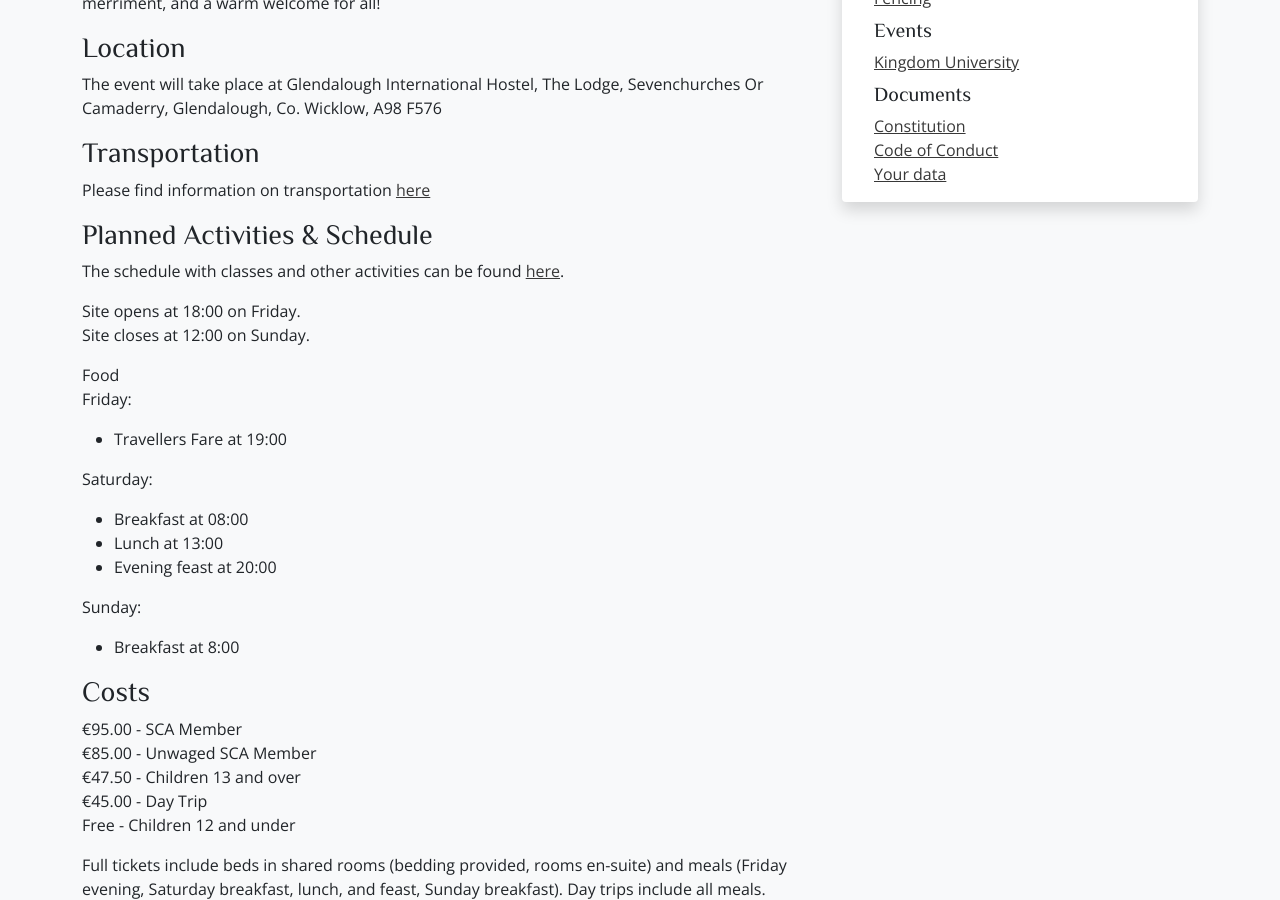
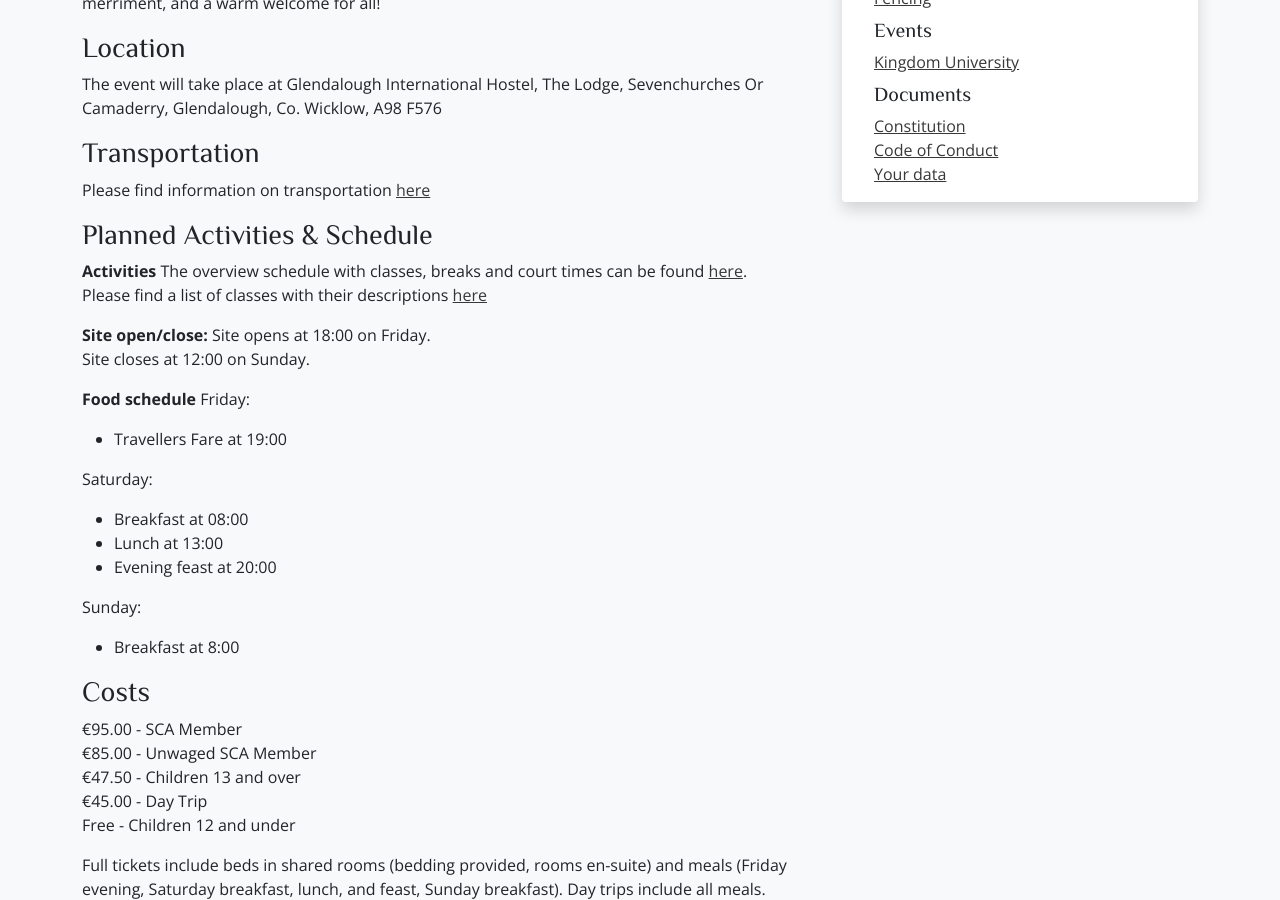
Before and after one commit to drachenwald/dun-in-mara, a Jekyll site: the page built from events/2026/kingdom-university/index.md, in a window 1280 px wide and 900 px high, scrolled down 567 px. Built offline with Jekyll 4.4.1, drawn with Linux system fonts in a browser that asks for light colours; comment, search, counter and statistics services are not loaded.

Commit message:
Changes KU event page

```diff
--- a/events/2026/kingdom-university/index.md
+++ b/events/2026/kingdom-university/index.md
@@ -26,12 +26,15 @@ Please find information on transportation [here](https://drive.google.com/file/d
 
 ### Planned Activities & Schedule
 
-The schedule with classes and other activities can be found [here](https://docs.google.com/spreadsheets/d/1r5rpLBBt2nGdbXSOSczujUEWY4RUepIy/edit?gid=1520605284#gid=1520605284).
+**Activities**
+The overview schedule with classes, breaks and court times can be found [here](https://docs.google.com/spreadsheets/d/1r5rpLBBt2nGdbXSOSczujUEWY4RUepIy/edit?gid=1520605284#gid=1520605284).
+Please find a list of classes with their descriptions [here](https://script.google.com/macros/s/AKfycbxQltp4m1H7PF0rALXtCNqNIRDrrLf5baw3MZZ8s-G9dYOR2KKmhJ7MefKWtUOA7lU/exec)
 
+**Site open/close:**
 Site opens at 18:00 on Friday.
 Site closes at 12:00 on Sunday.
 
-Food
+**Food schedule**
 Friday:
 - Travellers Fare at 19:00
 
```
